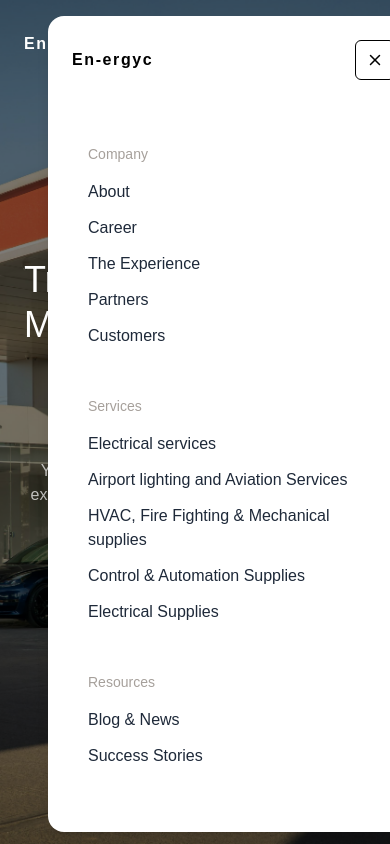
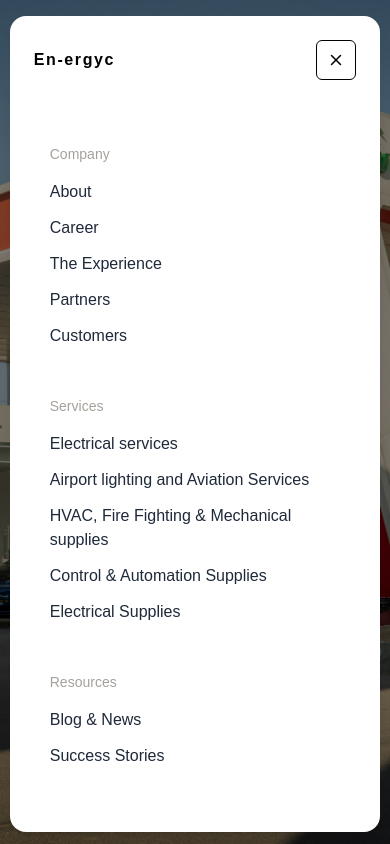
Before and after one commit to ansh307/En-ergyc-consultant, a Next.js app: page / in a window 390 px wide. Both pictures are taken after a click on the button 346 px from the left and 44 px from the top of the page. Shown: the top 844 px of the page. Built offline with nearby package versions, Linux system fonts and the light colour scheme.

Commit message:
Navbar overlay responsive

```diff
--- a/components/Navbar.tsx
+++ b/components/Navbar.tsx
@@ -148,9 +148,9 @@
       {/* ================= OVERLAY ================= */}
       <div
         ref={overlayRef}
-        className={`fixed w-[95%] bg-white z-50 px-10 md:px-20 mt-4 mx-12 py-16 rounded-2xl shadow-lg
-${open ? "pointer-events-auto" : "pointer-events-none"}
-opacity-0 -translate-y-full`}
+        className={`fixed top-0 left-0 right-0 mx-auto w-[95%] mt-4 bg-white z-50 px-10 md:px-20 py-16 rounded-2xl shadow-lg
+  ${open ? "pointer-events-auto" : "pointer-events-none"}
+  opacity-0 -translate-y-full`}
       >
         {/* INNER NAVBAR */}
         <div className="absolute top-0 left-0 w-full flex items-center justify-between px-6 md:px-20 py-6">
```
